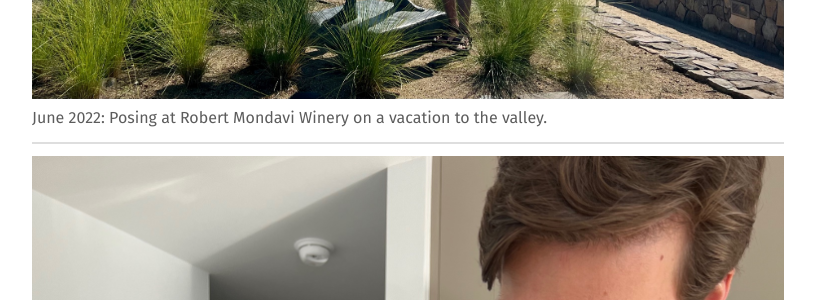
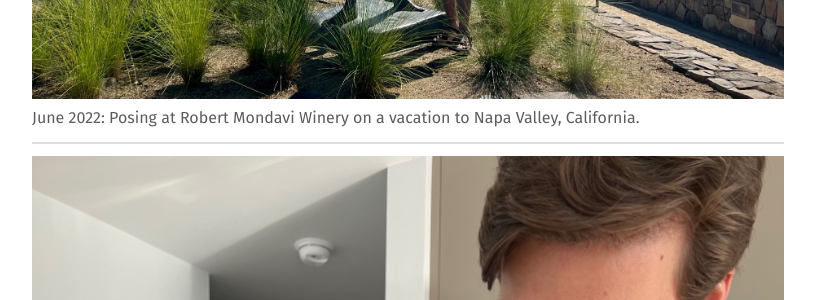
Before and after one commit to nicholashanoian/nicholashanoian.github.io, a Jekyll site: the page built from about.md, in a window 1280 px wide and 900 px high, scrolled down 637 px. Shown: the part 152-452 px from the top of the window, without its empty margins (232-1047 px from the left). Built offline with Jekyll 4.4.1, drawn with Linux system fonts in a browser that asks for light colours.

Commit message:
about fixes

```diff
--- a/about.md
+++ b/about.md
@@ -12,7 +12,7 @@ I currently work as a Data Scientist for the San Francisco Casualty practice of
 Some pictures of me doing what I love:
 
 ![Vacationing in Napa Valley, California](/assets/images/napa.jpg)
-June 2022: Posing at Robert Mondavi Winery on a vacation to the valley.
+June 2022: Posing at Robert Mondavi Winery on a vacation to Napa Valley, California.
 
 ---
 
```
